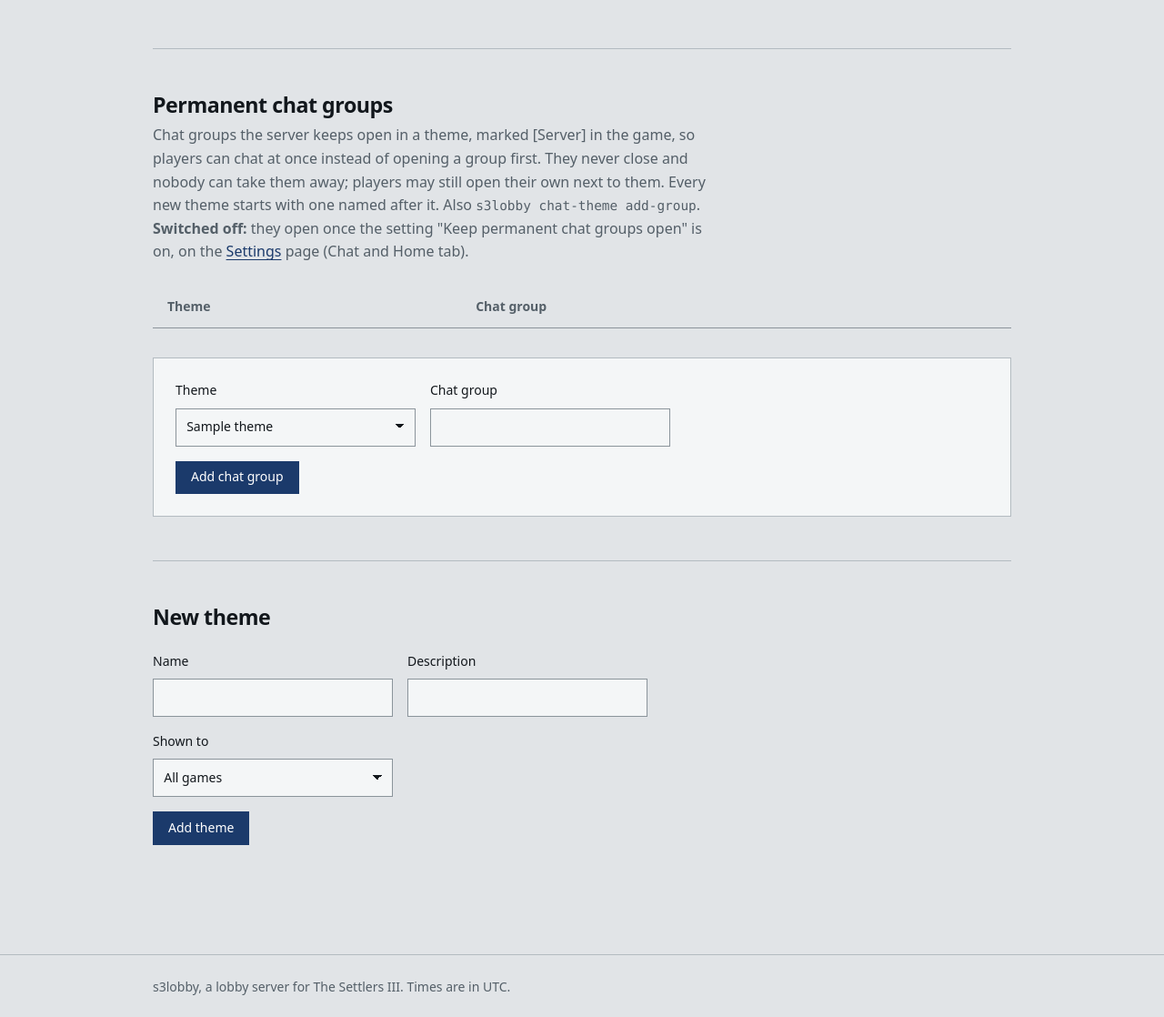
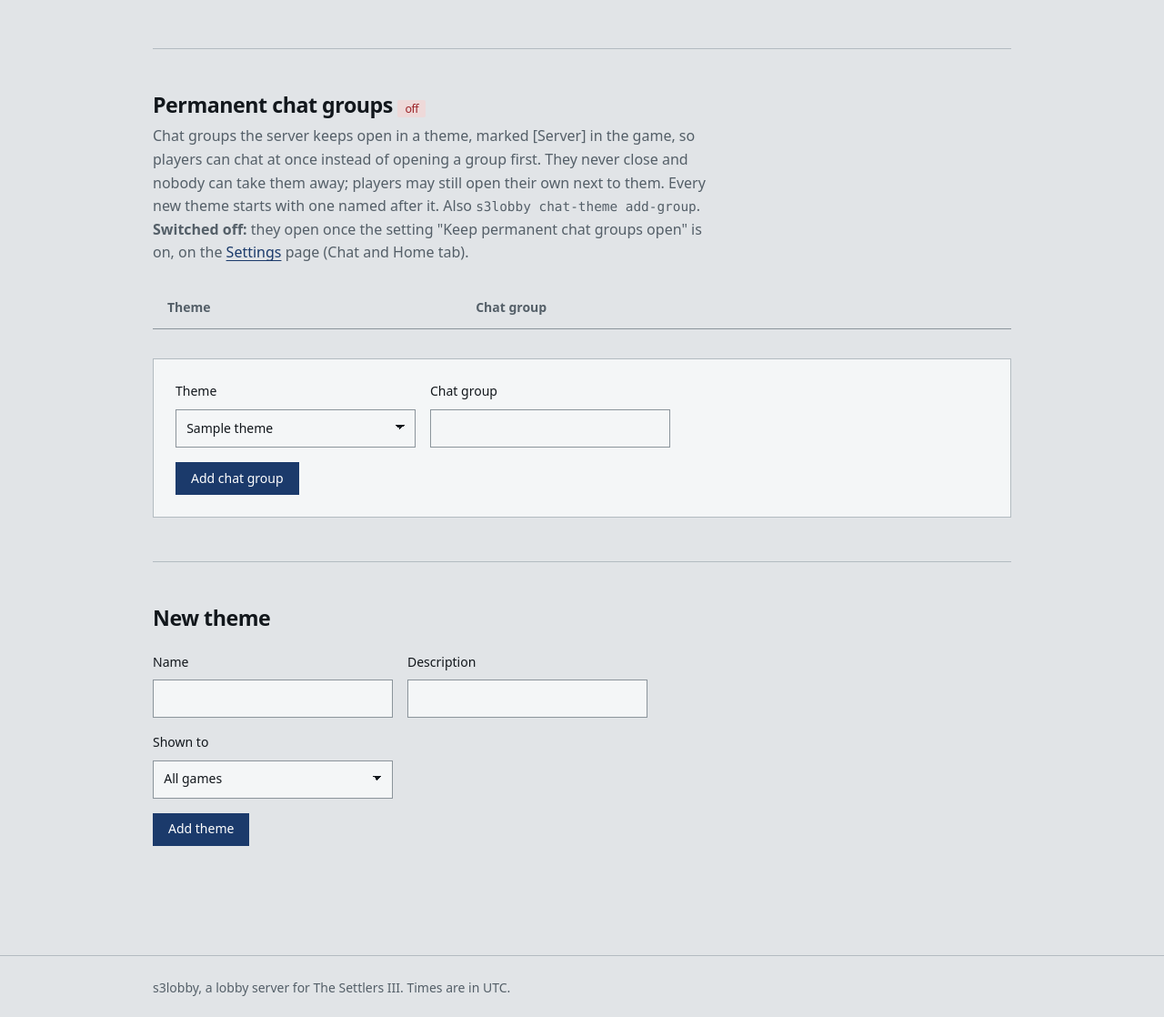
Before and after one commit to DaRealHansForSure/s3lobby, a Python web app: template s3lobby/web/templates/chat_themes.html in a window 1280 px wide. Shown: the part 546-1664 px from the top of the page at 91% size. Before the commit the page ends 1640 px from the top, so only its background shows below. Run offline with Jinja, Linux system fonts and the light colour scheme; the template is opened without the code that fills it: most values are stand-ins (such as "Sample title", 1, 10 or a date in 2020); lists and menus that the app fills with data are empty.

Commit message:
feat(web): show whether permanent chat groups are on beside their title
Their setting lives on another page, and the owner missed it. A green
"on" or red "off" badge beside the section's title tells at once
whether the groups listed there are open in the game.

```diff
--- a/s3lobby/web/templates/chat_themes.html
+++ b/s3lobby/web/templates/chat_themes.html
@@ -38,7 +38,7 @@
 </section>
 
 <section id="groups">
-  <div class="section-head"><h2>Permanent chat groups</h2>
+  <div class="section-head"><h2>Permanent chat groups {% if are_groups_on %}<span class="badge badge--good" title="The setting &quot;Keep permanent chat groups open&quot; is on">on</span>{% else %}<span class="badge badge--bad" title="The setting &quot;Keep permanent chat groups open&quot; is off">off</span>{% endif %}</h2>
   <p>Chat groups the server keeps open in a theme, marked [Server] in the game, so players can chat
   at once instead of opening a group first. They never close and nobody can take them away; players
   may still open their own next to them. Every new theme starts with one named after it. Also
```
Also changed, not shown: tests/test_web.py (+2 -0 lines), CHANGELOG.md.
